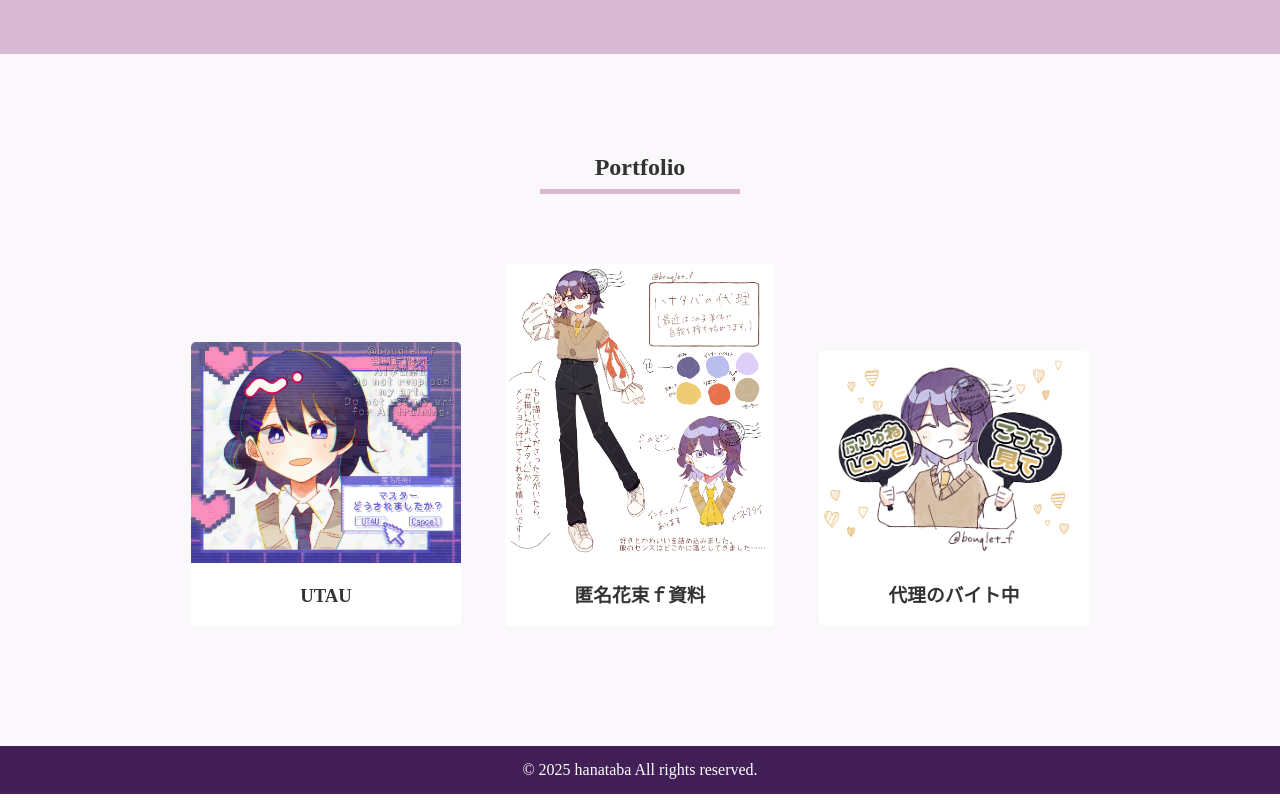
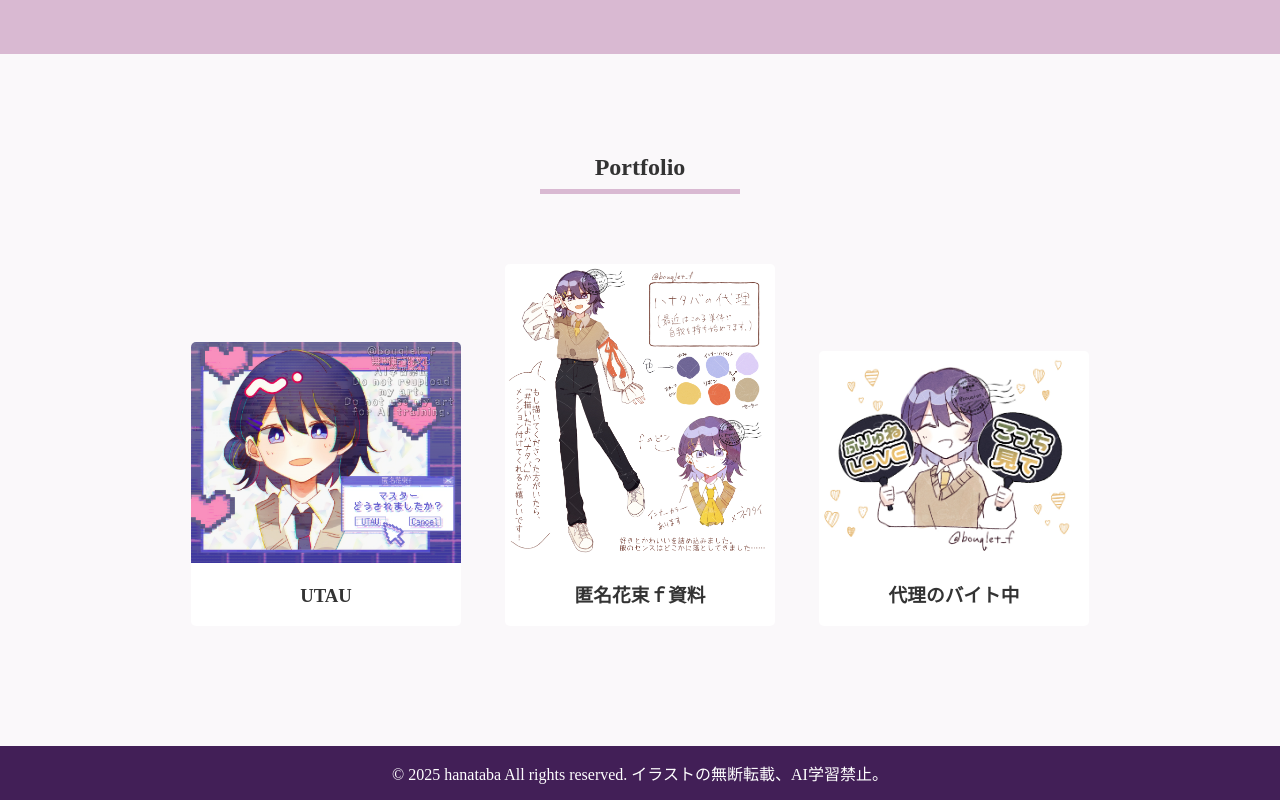
Before and after one commit to bouqlet-f/bouqlet-f.github.io, a plain HTML site: page index.html in a window 1280 px wide. Shown: the part 2065-2865 px from the top of the page. Drawn offline with Linux system fonts and the light colour scheme.

Commit message:
Update index.html

```diff
--- a/index.html
+++ b/index.html
@@ -114,7 +114,7 @@
     </div>
     <!--footer-->
     <footer>
-      &copy; 2025 hanataba All rights reserved.
+      &copy; 2025 hanataba All rights reserved. イラストの無断転載、AI学習禁止。
     </footer>
   </body>
 </html>
```
